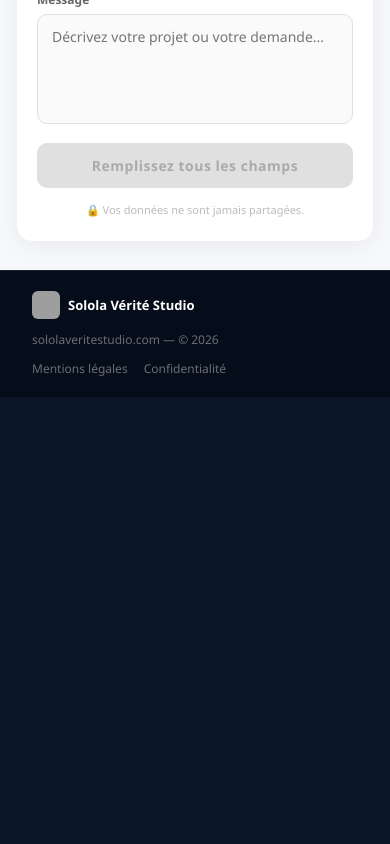
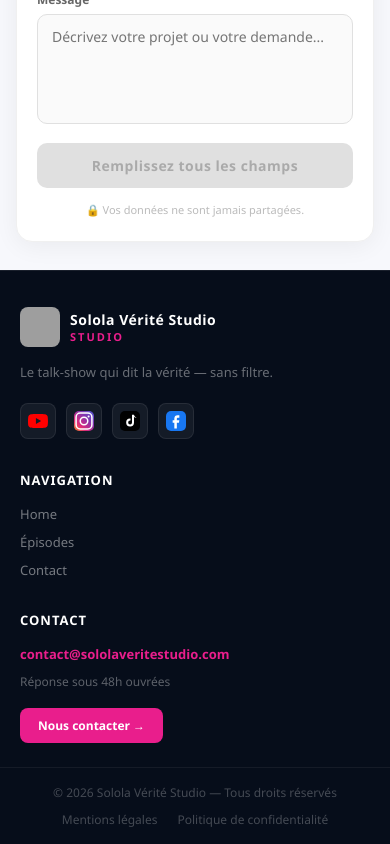
Before and after one commit to zcorp/sololaveritestudio, a React (Vite) app: page /contact in a window 390 px wide. Shown: the part 1174-2018 px from the top of the page. Before the commit the page ends 1571 px from the top, so only its background shows below. Built offline with nearby package versions, Linux system fonts and the light colour scheme; grey boxes are pictures that could not be loaded.

Commit message:
Added responsive footer

```diff
--- a/src/components/Footer.jsx
+++ b/src/components/Footer.jsx
@@ -1,63 +1,210 @@
+// ─────────────────────────────────────────────────────────────────────────────
+// src/components/Footer.jsx
+// ─────────────────────────────────────────────────────────────────────────────
 // ─────────────────────────────────────────────────────────────────────────────
 // src/components/Footer.jsx
 // ─────────────────────────────────────────────────────────────────────────────
 import React from "react";
-import { SITE } from "../config/site.js";
+import { Link } from "react-router-dom";
+import { SITE, COLORS } from "../config/site.js";
+import { useWindowWidth } from "../hooks/useWindowWidth.js";
+
+const SOCIALS = [
+  {
+    name: "YouTube", url: "https://youtube.com/@sololaveritestudio",
+    icon: <svg viewBox="0 0 24 24" fill="#FF0000" width="20" height="20"><path d="M23.5 6.2a3 3 0 0 0-2.1-2.1C19.5 3.5 12 3.5 12 3.5s-7.5 0-9.4.6A3 3 0 0 0 .5 6.2C0 8.1 0 12 0 12s0 3.9.5 5.8a3 3 0 0 0 2.1 2.1c1.9.6 9.4.6 9.4.6s7.5 0 9.4-.6a3 3 0 0 0 2.1-2.1C24 15.9 24 12 24 12s0-3.9-.5-5.8zM9.5 15.6V8.4l6.3 3.6-6.3 3.6z"/></svg>,
+  },
+  {
+    name: "Instagram", url: "https://www.instagram.com/sololaveritetvoff",
+    icon: (
+      <svg viewBox="0 0 24 24" fill="none" width="20" height="20">
+        <defs><linearGradient id="ig-f" x1="0%" y1="100%" x2="100%" y2="0%"><stop offset="0%" stopColor="#F58529"/><stop offset="30%" stopColor="#DD2A7B"/><stop offset="65%" stopColor="#8134AF"/><stop offset="100%" stopColor="#515BD4"/></linearGradient></defs>
+        <rect width="24" height="24" rx="6" fill="url(#ig-f)"/>
+        <circle cx="12" cy="12" r="4.5" stroke="#fff" strokeWidth="1.8" fill="none"/>
+        <circle cx="17.5" cy="6.5" r="1.2" fill="#fff"/>
+        <rect x="2.5" y="2.5" width="19" height="19" rx="5" stroke="#fff" strokeWidth="1.8" fill="none"/>
+      </svg>
+    ),
+  },
+  {
+    name: "TikTok", url: "https://www.tiktok.com/discover/solola-verite-tv",
+    icon: (
+      <svg viewBox="0 0 24 24" width="20" height="20">
+        <rect width="24" height="24" rx="6" fill="#010101"/>
+        <path d="M19.6 8.2a4.8 4.8 0 0 1-2.8-.9v6.5a4.7 4.7 0 1 1-4.7-4.7h.5v2.4h-.5a2.3 2.3 0 1 0 2.3 2.3V4.4h2.3a4.8 4.8 0 0 0 2.9 3.4v.4z" fill="white"/>
+      </svg>
+    ),
+  },
+  {
+    name: "Facebook", url: "https://www.facebook.com/sololaveritestudio/",
+    icon: (
+      <svg viewBox="0 0 24 24" width="20" height="20">
+        <rect width="24" height="24" rx="6" fill="#1877F2"/>
+        <path d="M16 8h-2a1 1 0 0 0-1 1v2h3l-.5 3H13v7h-3v-7H8v-3h2V9a4 4 0 0 1 4-4h2v3z" fill="white"/>
+      </svg>
+    ),
+  },
+];
+
+const NAV_LINKS = [
+  { label: "Home",         to: "/"        },
+  { label: "Épisodes",        to: "/episodes"},
+  //{ label: "À propos",        to: "/about"   },
+  //{ label: "Équipe",          to: "/equipe"  },
+  { label: "Contact",         to: "/contact" },
+];
+
+const LEGAL_LINKS = [
+  { label: "Mentions légales",       to: "/mentions-legales"  },
+  { label: "Politique de confidentialité", to: "/confidentialite" },
+];
 
 export default function Footer() {
+  const width    = useWindowWidth();
+  const isMobile = width < 768;
+
   return (
-    <footer style={styles.footer}>
-      <div style={styles.left}>
-        <img src={SITE.logoUrl} alt={SITE.name} style={styles.logo} />
-        <span style={styles.name}>{SITE.name}</span>
+    <footer style={{ background: "#060d1a", borderTop: "1px solid rgba(255,255,255,.08)" }}>
+
+      {/* ── Main footer ───────────────────────────────────────────────── */}
+      <div style={{
+        maxWidth:            1200,
+        margin:              "0 auto",
+        padding:             isMobile ? "36px 20px 24px" : "48px 32px 32px",
+        display:             "grid",
+        gridTemplateColumns: isMobile ? "1fr" : "1.6fr 1fr 1fr",
+        gap:                 isMobile ? 32 : 48,
+      }}>
+
+        {/* ── Colonne 1 : Brand ─────────────────────────────────────── */}
+        <div>
+          <div style={{ display: "flex", alignItems: "center", gap: 10, marginBottom: 14 }}>
+            <img src={SITE.logoUrl} alt={SITE.name}
+              style={{ width: 40, height: 40, borderRadius: 8, objectFit: "cover" }} />
+            <div>
+              <div style={{ color: "#fff", fontWeight: 800, fontSize: 14, letterSpacing: 0.5 }}>
+                {SITE.name}
+              </div>
+              <div style={{ color: COLORS.pink, fontSize: 11, fontWeight: 600, letterSpacing: 2 }}>
+                STUDIO
+              </div>
+            </div>
+          </div>
+          <p style={{
+            color:      "rgba(255,255,255,.4)",
+            fontSize:   13,
+            lineHeight: 1.7,
+            margin:     "0 0 20px",
+            maxWidth:   260,
+          }}>
+            {SITE.tagline}
+          </p>
+          {/* Icônes réseaux */}
+          <div style={{ display: "flex", gap: 10 }}>
+            {SOCIALS.map((s, i) => (
+              <a key={i} href={s.url} target="_blank" rel="noopener noreferrer"
+                title={s.name}
+                style={{
+                  display:        "flex",
+                  alignItems:     "center",
+                  justifyContent: "center",
+                  width:          36,
+                  height:         36,
+                  borderRadius:   8,
+                  background:     "rgba(255,255,255,.06)",
+                  border:         "1px solid rgba(255,255,255,.08)",
+                  transition:     "background .2s, transform .2s",
+                  cursor:         "pointer",
+                }}>
+                {s.icon}
+              </a>
+            ))}
+          </div>
+        </div>
+
+        {/* ── Colonne 2 : Navigation ────────────────────────────────── */}
+        <div>
+          <div style={{ color: "#fff", fontWeight: 700, fontSize: 13, marginBottom: 16, letterSpacing: 1 }}>
+            NAVIGATION
+          </div>
+          <div style={{ display: "flex", flexDirection: "column", gap: 10 }}>
+            {NAV_LINKS.map(({ label, to }) => (
+              <Link key={to} to={to} style={{
+                color:          "rgba(255,255,255,.45)",
+                fontSize:       13,
+                textDecoration: "none",
+                transition:     "color .2s",
+              }}>
+                {label}
+              </Link>
+            ))}
+          </div>
+        </div>
+
+        {/* ── Colonne 3 : Contact ───────────────────────────────────── */}
+        <div>
+          <div style={{ color: "#fff", fontWeight: 700, fontSize: 13, marginBottom: 16, letterSpacing: 1 }}>
+            CONTACT
+          </div>
+          <div style={{ display: "flex", flexDirection: "column", gap: 10 }}>
+            <a href="mailto:contact@sololaveritestudio.com" style={{
+              color:          COLORS.pink,
+              fontSize:       13,
+              textDecoration: "none",
+              fontWeight:     600,
+            }}>
+              contact@sololaveritestudio.com
+            </a>
+            <div style={{ color: "rgba(255,255,255,.35)", fontSize: 12 }}>
+              Réponse sous 48h ouvrées
+            </div>
+            <Link to="/contact" style={{
+              display:        "inline-block",
+              marginTop:      8,
+              background:     COLORS.pink,
+              color:          "#fff",
+              padding:        "9px 18px",
+              borderRadius:   8,
+              fontSize:       12,
+              fontWeight:     700,
+              textDecoration: "none",
+              width:          "fit-content",
+            }}>
+              Nous contacter →
+            </Link>
+          </div>
+        </div>
+
       </div>
-      <span style={styles.copy}>sololaveritestudio.com — © {new Date().getFullYear()}</span>
-      <div style={styles.links}>
-        <span style={styles.link}>Mentions légales</span>
-        <span style={styles.link}>Confidentialité</span>
+
+      {/* ── Bottom bar ────────────────────────────────────────────────── */}
+      <div style={{
+        borderTop: "1px solid rgba(255,255,255,.06)",
+        padding:   isMobile ? "16px 20px" : "16px 32px",
+        maxWidth:  1200,
+        margin:    "0 auto",
+        display:   "flex",
+        justifyContent: "space-between",
+        alignItems:     "center",
+        flexDirection:  isMobile ? "column" : "row",
+        gap:            isMobile ? 10 : 0,
+      }}>
+        <span style={{ color: "rgba(255,255,255,.25)", fontSize: 12 }}>
+          © {new Date().getFullYear()} {SITE.name} — Tous droits réservés
+        </span>
+        <div style={{ display: "flex", gap: 20, flexWrap: "wrap", justifyContent: isMobile ? "center" : "flex-end" }}>
+          {LEGAL_LINKS.map(({ label, to }) => (
+            <Link key={to} to={to} style={{
+              color:          "rgba(255,255,255,.25)",
+              fontSize:       12,
+              textDecoration: "none",
+            }}>
+              {label}
+            </Link>
+          ))}
+        </div>
       </div>
+
     </footer>
   );
 }
-
-const styles = {
-  footer: {
-    background:     "#060d1a",
-    borderTop:      "1px solid rgba(255,255,255,.1)",
-    padding:        "20px 32px",
-    display:        "flex",
-    justifyContent: "space-between",
-    alignItems:     "center",
-    flexWrap:       "wrap",
-    gap:            12,
-  },
-  left: {
-    display:    "flex",
-    alignItems: "center",
-    gap:        8,
-  },
-  logo: {
-    width:        28,
-    height:       28,
-    borderRadius: 6,
-    objectFit:    "cover",
-  },
-  name: {
-    color:      "#fff",
-    fontWeight: 700,
-    fontSize:   13,
-  },
-  copy: {
-    color:    "rgba(255,255,255,.4)",
-    fontSize: 12,
-  },
-  links: {
-    display: "flex",
-    gap:     16,
-  },
-  link: {
-    color:    "rgba(255,255,255,.4)",
-    fontSize: 12,
-    cursor:   "pointer",
-  },
-};
```
